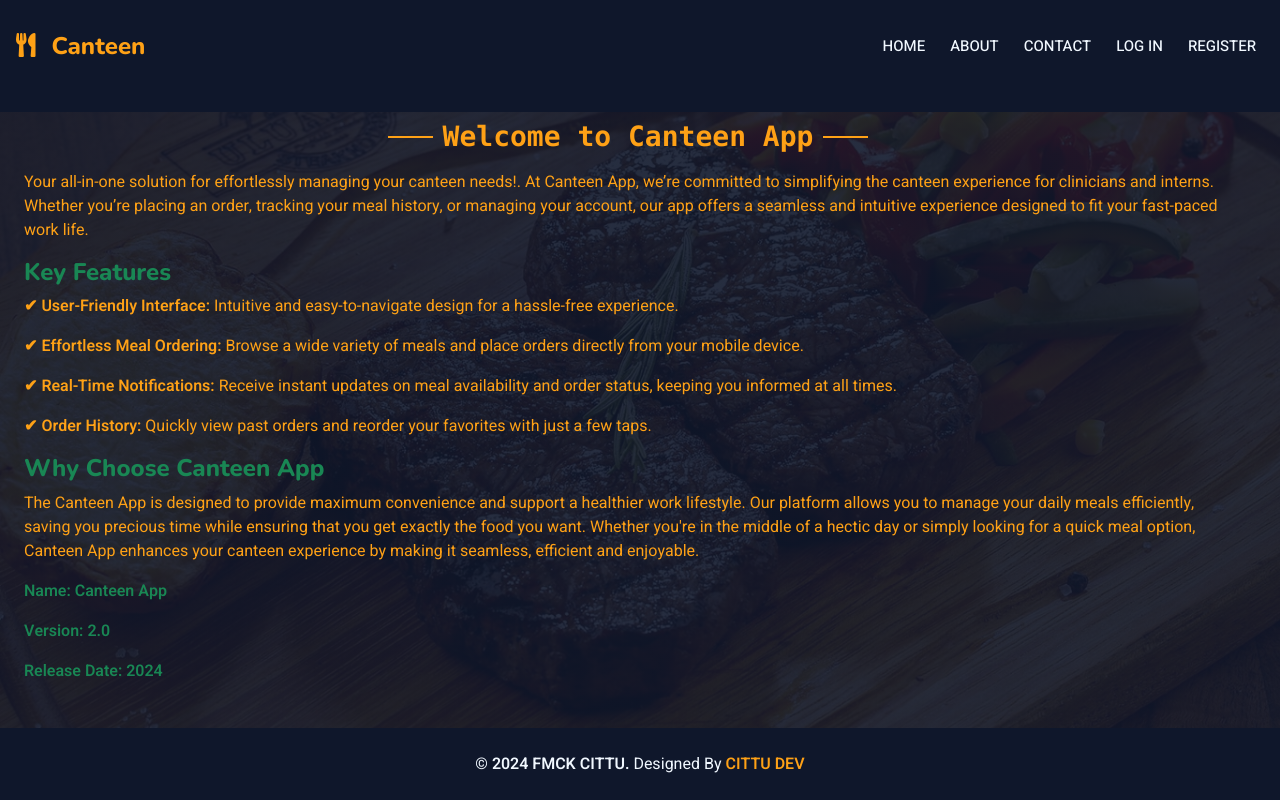
After one commit to salam081/canteen, a Django app: page /about in a window 1280 px wide. The commit adds this page. Run offline with Django 4.2, Linux system fonts and the light colour scheme; some libraries are stand-ins or nearby versions.

Commit message:
added about and contact pages

```diff
--- a/main/urls.py
+++ b/main/urls.py
@@ -4,6 +4,8 @@ from . import views
 
 urlpatterns = [
     path('', views.index, name="index"),
+    path('about', views.about, name="about"),
+    path('contact', views.contact, name="contact"),
     path('admin_page', views.admin_page, name="admin_page"),
     path('canteen_manager', views.canteen_manager, name="canteen_manager"),
     path('delete_meal/<str:id>/', views.delete_meal, name="delete_meal"),
--- a/main/views.py
+++ b/main/views.py
@@ -22,6 +22,11 @@ def index(request):
     return render(request, 'main/index.html', context)
 
 
+def about(request):
+    return render(request,'main/about.html')
+
+def contact(request):
+    return render(request,'main/contact.html')
 
 def admin_page(request):
     current_user = request.user
--- a/static/css/style.css
+++ b/static/css/style.css
@@ -26,6 +26,19 @@
 
 /*** End of alerts ***/
 
+.about{
+  background: linear-gradient(rgba(15, 23, 43, 0.9), rgba(15, 23, 43, 0.9)),
+  url(../img/bg-hero.jpg);
+background-position: center center;
+background-repeat: no-repeat;
+background-size: cover;
+height: 100%;
+}
+
+.contact{
+  background-color: #343a40;
+  height: 100%;
+}
 .custom-toast-container {
   z-index: 1000;
   height: auto;
@@ -77,7 +90,6 @@ footer {
   flex-shrink: 0;
   position: absolute;
   bottom: 0;
-  /* width: 100%; */
 }
 
 .main-container {
@@ -114,14 +126,7 @@ footer {
     flex-shrink: 1;
   }
 }
-@media (max-width:300px){
-  .chef{
-    /* position: absolute;
-    top: 30%;
-    left: 5%; */
-    display: none;
-  }
-}
+
 .date-item {
   color: var(--primary) !important;
   background-color: rgb(58, 56, 56);
--- a/templates/include/navbar.html
+++ b/templates/include/navbar.html
@@ -14,8 +14,8 @@
         <div class="collapse navbar-collapse" id="navbarCollapse">
             <div class="navbar-nav ms-auto py-0 pe-2">
                 <a href="" class="nav-item nav-link">Home</a>
-                <a href="" class="nav-item nav-link">About</a>
-                <a href="" class="nav-item nav-link">Contact</a>
+                <a href="{% url 'about' %}" class="nav-item nav-link">About</a>
+                <a href="{% url 'contact' %}" class="nav-item nav-link">Contact</a>
 
                 {% if user.is_authenticated and user.group.title == 'Canteen manager'%}
                  <div class="nav-item dropdown">
--- /dev/null
+++ b/templates/main/about.html
@@ -0,0 +1,28 @@
+{% extends 'base/base.html' %}
+
+{% block content %}
+    <div class="container-fluid about">
+        <div class="container-fluid py-2">
+            <div class="row d-flex justify-content-center align-items-center text-primary h-100">
+                <div class="text-center pb-2 wow" data-wow-delay="0.1s">
+                    <h3 class="section-title ff-secondary text-center text-primary font-monospace">Welcome to Canteen App</h3>
+                </div>
+                <p>Your all-in-one solution for effortlessly managing your canteen needs!. At Canteen App, we’re committed to simplifying the canteen experience for clinicians and interns. Whether you’re placing an order, tracking your meal history, or managing your account, our app offers a seamless and intuitive experience designed to fit your fast-paced work life.</p>
+                <h4 class="text-success">Key Features</h4>
+                <p><b>✔ User-Friendly Interface:</b> Intuitive and easy-to-navigate design for a hassle-free experience.</p>
+                <p><b>✔ Effortless Meal Ordering:</b> Browse a wide variety of meals and place orders directly from your mobile device.</p>
+                <p><b>✔ Real-Time Notifications:</b> Receive instant updates on meal availability and order status, keeping you informed at all times.</p>
+                <p><b>✔ Order History:</b> Quickly view past orders and reorder your favorites with just a few taps.</p>
+                <h4 class="text-success">Why Choose Canteen App</h4>
+                <p>The Canteen App is designed to provide maximum convenience and support a healthier work lifestyle. Our platform allows you to manage your daily meals efficiently, saving you precious time while ensuring that you get exactly the food you want. Whether you're in the middle of a hectic day or simply looking for a quick meal option, Canteen App enhances your canteen experience by making it seamless, efficient and enjoyable.</p>
+                <br><br>
+                <div class="text-success">
+                    <p><b>Name: Canteen App</b></p>
+                    <p><b>Version: 2.0</b></p>
+                    <p><b>Release Date: 2024</b></p>
+                </div>
+
+            </div>
+        </div>
+    </div>
+{% endblock %}
--- a/templates/main/index.html
+++ b/templates/main/index.html
@@ -6,7 +6,7 @@
             <div class="col-lg-6 d-flex flex-column justify-content-center align-items-center text-center text-lg-start my-auto">
                 <h1 class="display-3 text-primary animated slideInLeft">Enjoy Our<br>Delicious Meals</h1>
                 <p class="text-white animated slideInLeft mb-4 pb-2">
-                    Satisfy your cravings with ease. <br/>
+                    Satisfy your cravings with ease.
                     Order, eat and enjoy in minutes!
                 </p>
             </div>
--- a/templates/main/meal_request.html
+++ b/templates/main/meal_request.html
@@ -12,7 +12,7 @@
 <div class="container-xxl d-flex justify-content-center align-items-center">
   <div class="row g-5">
     <div class="text-center wow" data-wow-delay="0.1s">
-      <h3 class="section-title ff-secondary text-center text-primary font-monospace pt-1"> Our Menu</h3>
+      <h3 class="section-title ff-secondary text-center text-primary font-monospace">Our Menu</h3>
     </div>
 
     {% if not on_call %}
@@ -137,7 +137,7 @@
 
           <!-- Meal Order Section -->
           <div class="col-lg-4 d-flex flex-column">
-            <div class="meal-order wow border border-warning rounded-top p-2" style="height: 25rem; position: relative"
+            <div class="meal-order wow border border-warning rounded-top" style="height: 25rem; position: relative"
               data-wow-delay="0.1s">
               <div class="text-center wow" data-wow-delay="0.1s">
                 <h5 class="section-title ff-secondary text-center text-primary fw-normal" style="
@@ -161,7 +161,7 @@
                       bottom: 0;
                       left: 50%;
                       transform: translateX(-50%);
-                    " class="text-center">
+                    " >
                   <div id="totalDiv" class="text-primary fw-normal border-top"></div>
 
                   <!-- Add hidden form to submit order -->
```
Also changed, not shown: templates/main/contact.html (added, +18 -0 lines), db.sqlite3.
